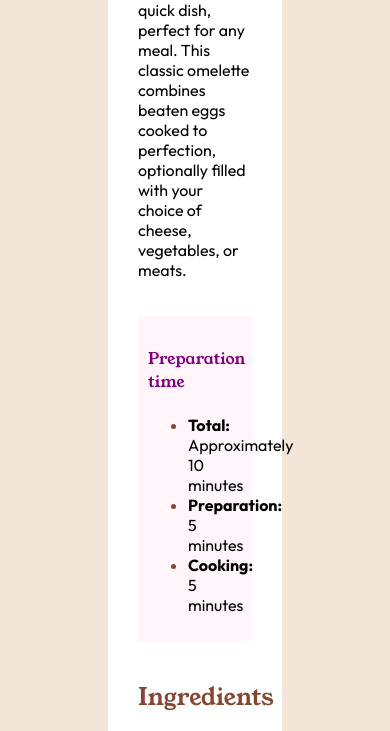
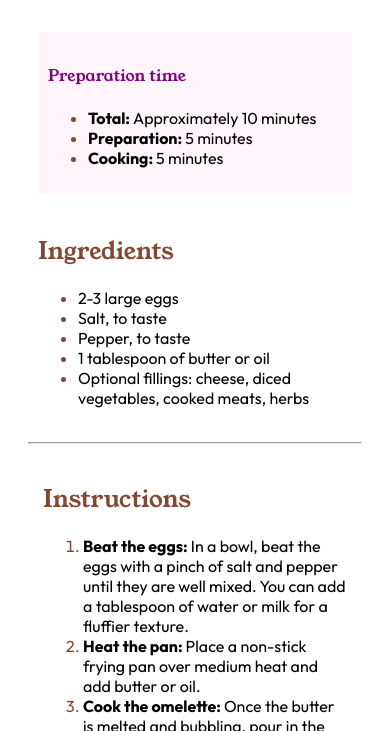
Before and after one commit to Chris-rcrown/recipe-design, a plain HTML site: page index.html in a window 390 px wide. Shown: the part 424-1155 px from the top of the page. Drawn offline with Linux system fonts and the light colour scheme.

Commit message:
phone screen-size styles added

```diff
--- a/style.css
+++ b/style.css
@@ -105,3 +105,14 @@ tr,td, table{
 table, #Fat {
     border-bottom: 0px solid white;
 }
+
+@media(max-width: 480px) {
+    body{
+        padding: 0px;
+        background-color: white;
+    }
+    main{
+        margin-block: 0px;
+        border-radius: 0px;
+    }
+}
```
